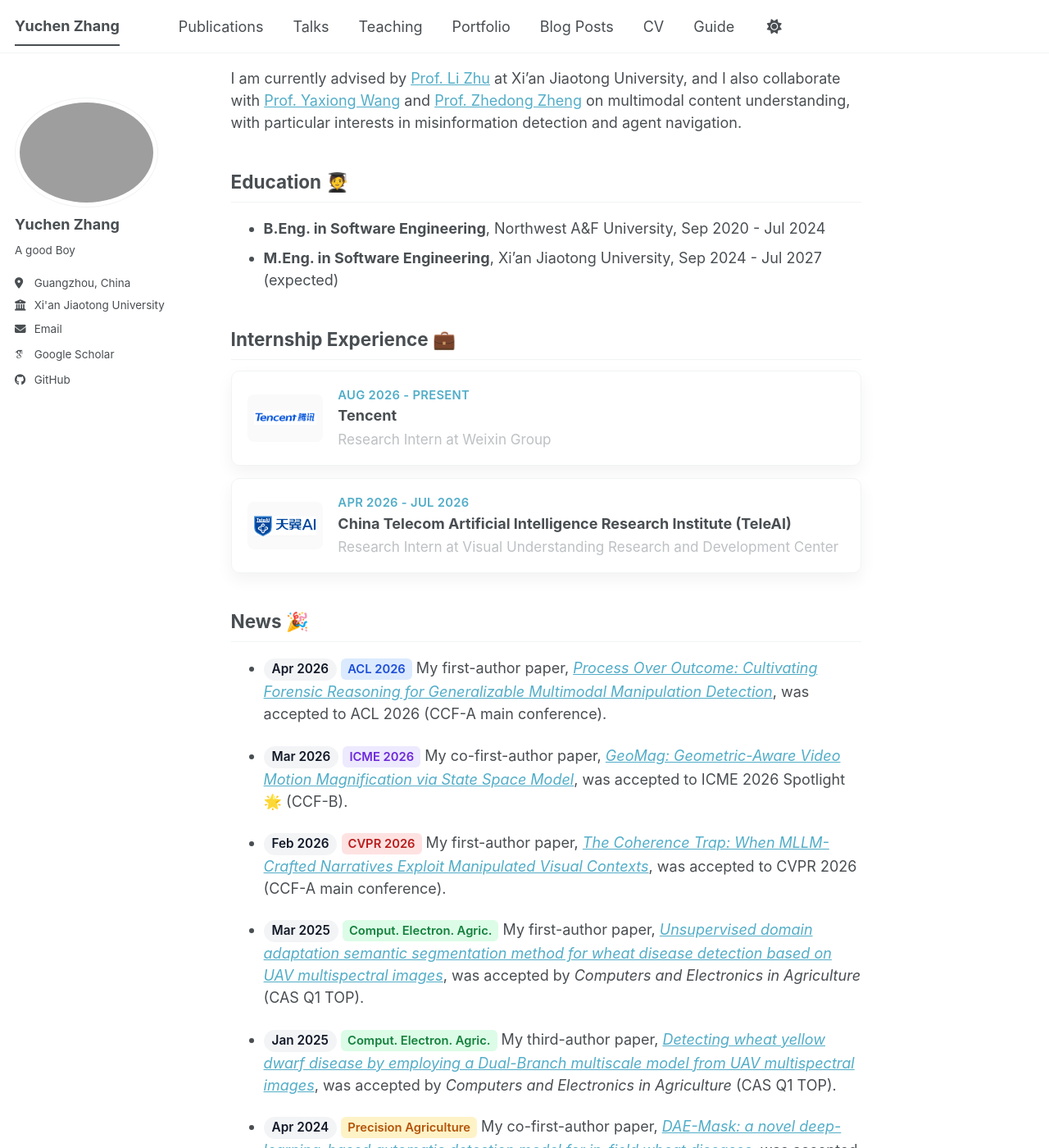
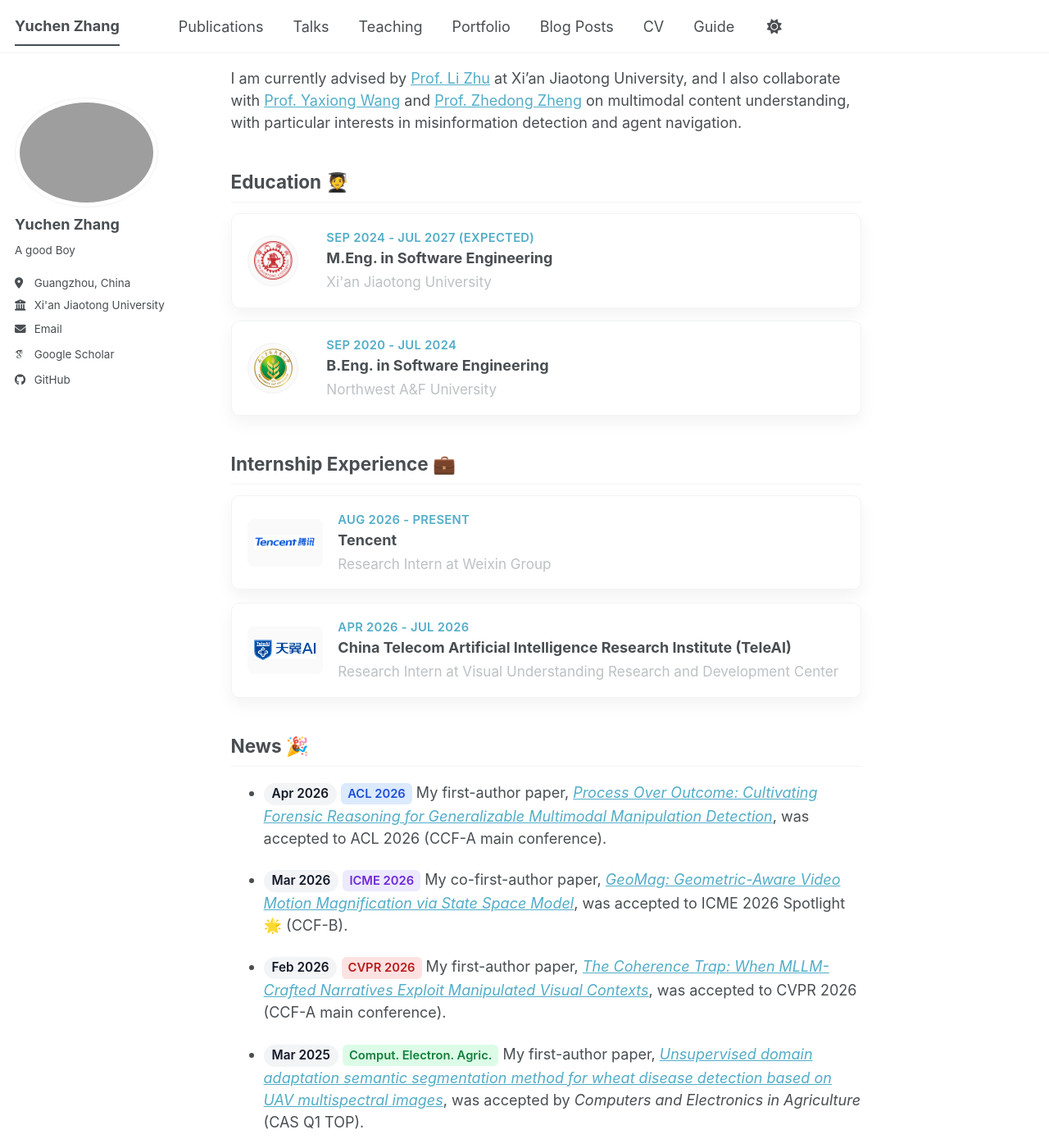
Before and after one commit to YcZhangSing/YcZhangSing.github.io, a Jekyll site: the page built from _pages/about.md, in a window 1280 px wide and 1400 px high, scrolled down 243 px. Shown: the whole window at 82% size. Built offline with Jekyll 4.4.1, drawn with Linux system fonts in a browser that asks for light colours; some web fonts are replaced; a script bundle is joined from its source files by our own code; library files that are not in the unit come from our copies; some of the changed text lies outside the part shown.

Commit message:
Polish homepage profile sections

```diff
--- a/_pages/about.md
+++ b/_pages/about.md
@@ -16,8 +16,28 @@
 
 ## Education 🧑‍🎓
 
-- **B.Eng. in Software Engineering**, Northwest A&F University, Sep 2020 - Jul 2024
-- **M.Eng. in Software Engineering**, Xi'an Jiaotong University, Sep 2024 - Jul 2027 (expected)
+<section class="education-timeline" aria-label="Education">
+  <article class="education-card">
+    <div class="education-card__logo">
+      <img src="{{ '/images/xjtu.png' | relative_url }}" alt="Xi'an Jiaotong University logo" loading="lazy">
+    </div>
+    <div class="education-card__body">
+      <div class="education-card__meta">Sep 2024 - Jul 2027 (expected)</div>
+      <h3>M.Eng. in Software Engineering</h3>
+      <p>Xi'an Jiaotong University</p>
+    </div>
+  </article>
+  <article class="education-card">
+    <div class="education-card__logo">
+      <img src="{{ '/images/nwafu.png' | relative_url }}" alt="Northwest A&F University logo" loading="lazy">
+    </div>
+    <div class="education-card__body">
+      <div class="education-card__meta">Sep 2020 - Jul 2024</div>
+      <h3>B.Eng. in Software Engineering</h3>
+      <p>Northwest A&amp;F University</p>
+    </div>
+  </article>
+</section>
 
 
 ## Internship Experience 💼
@@ -80,16 +100,31 @@
 
 ## Research Interests 🧐
 
-- Multimodal Content Understanding
-- Intelligent Agriculture
-- Computer Vision
+<section class="research-interest-grid" aria-label="Research interests">
+  <article class="research-interest-card">
+    <h3>Multimodal Content Understanding</h3>
+    <p>Misinformation detection, multimodal reasoning, and trustworthy content analysis.</p>
+  </article>
+  <article class="research-interest-card">
+    <h3>Intelligent Agriculture</h3>
+    <p>AI-driven perception and analysis for agricultural monitoring and disease detection.</p>
+  </article>
+  <article class="research-interest-card">
+    <h3>Computer Vision</h3>
+    <p>Visual representation learning, forgery detection, and robust scene understanding.</p>
+  </article>
+</section>
 
 
 ## Academic Service 📝
 
-**Reviewer**
-
-ACM SIGIR · IJCNN
+<section class="academic-service-panel" aria-label="Academic service">
+  <div class="academic-service-panel__label">Reviewer</div>
+  <div class="academic-service-panel__venues">
+    <span>ACM SIGIR</span>
+    <span>IJCNN</span>
+  </div>
+</section>
 
 
 
--- a/_sass/layout/_about-gallery.scss
+++ b/_sass/layout/_about-gallery.scss
@@ -1,3 +1,60 @@
+.education-timeline {
+  display: grid;
+  gap: 0.85rem;
+  margin: 0.7rem 0 2rem;
+}
+
+.education-card {
+  display: grid;
+  grid-template-columns: 78px minmax(0, 1fr);
+  align-items: center;
+  gap: 1rem;
+  padding: 1rem 1.1rem;
+  border: 1px solid var(--global-border-color);
+  border-radius: 10px;
+  background: var(--global-bg-color);
+  box-shadow: 0 8px 20px rgba(15, 23, 42, 0.05);
+}
+
+.education-card__logo {
+  display: flex;
+  align-items: center;
+  justify-content: center;
+  width: 62px;
+  height: 62px;
+  padding: 0.35rem;
+  border: 1px solid var(--global-border-color);
+  border-radius: 50%;
+  background: var(--global-code-background-color);
+}
+
+.education-card__logo img {
+  display: block;
+  width: 100%;
+  height: 100%;
+  object-fit: contain;
+}
+
+.education-card__body h3 {
+  margin: 0.12rem 0 0.2rem;
+  font-size: 1rem;
+  line-height: 1.35;
+}
+
+.education-card__body p {
+  margin: 0;
+  color: var(--global-text-color-light);
+  font-size: 0.95rem;
+}
+
+.education-card__meta {
+  color: var(--global-link-color);
+  font-size: 0.82rem;
+  font-weight: 600;
+  letter-spacing: 0.02em;
+  text-transform: uppercase;
+}
+
 .internship-timeline {
   display: grid;
   gap: 0.85rem;
@@ -53,7 +110,87 @@
   text-transform: uppercase;
 }
 
+.research-interest-grid {
+  display: grid;
+  grid-template-columns: repeat(3, minmax(0, 1fr));
+  gap: 0.85rem;
+  margin: 0.7rem 0 2rem;
+}
+
+.research-interest-card {
+  min-height: 132px;
+  padding: 1rem 1.05rem;
+  border: 1px solid var(--global-border-color);
+  border-radius: 10px;
+  background: var(--global-bg-color);
+  box-shadow: 0 8px 20px rgba(15, 23, 42, 0.05);
+}
+
+.research-interest-card h3 {
+  margin: 0 0 0.45rem;
+  font-size: 0.98rem;
+  line-height: 1.35;
+}
+
+.research-interest-card p {
+  margin: 0;
+  color: var(--global-text-color-light);
+  font-size: 0.9rem;
+  line-height: 1.55;
+}
+
+.academic-service-panel {
+  display: flex;
+  align-items: center;
+  gap: 1rem;
+  margin: 0.7rem 0 2rem;
+  padding: 1rem 1.1rem;
+  border: 1px solid var(--global-border-color);
+  border-radius: 10px;
+  background: var(--global-bg-color);
+  box-shadow: 0 8px 20px rgba(15, 23, 42, 0.05);
+}
+
+.academic-service-panel__label {
+  flex: 0 0 auto;
+  color: var(--global-link-color);
+  font-size: 0.82rem;
+  font-weight: 700;
+  letter-spacing: 0.02em;
+  text-transform: uppercase;
+}
+
+.academic-service-panel__venues {
+  display: flex;
+  flex-wrap: wrap;
+  gap: 0.5rem;
+}
+
+.academic-service-panel__venues span {
+  display: inline-flex;
+  align-items: center;
+  min-height: 30px;
+  padding: 0.25rem 0.7rem;
+  border: 1px solid var(--global-border-color);
+  border-radius: 999px;
+  color: var(--global-text-color);
+  background: var(--global-code-background-color);
+  font-size: 0.9rem;
+  font-weight: 600;
+}
+
 @media (max-width: 520px) {
+  .education-card {
+    grid-template-columns: 64px minmax(0, 1fr);
+    gap: 0.8rem;
+    padding: 0.9rem;
+  }
+
+  .education-card__logo {
+    width: 54px;
+    height: 54px;
+  }
+
   .internship-card {
     grid-template-columns: 76px minmax(0, 1fr);
     gap: 0.8rem;
@@ -62,6 +199,18 @@
 
   .internship-card__logo {
     min-height: 52px;
+  }
+
+  .academic-service-panel {
+    align-items: flex-start;
+    flex-direction: column;
+    gap: 0.65rem;
+  }
+}
+
+@media (max-width: 860px) {
+  .research-interest-grid {
+    grid-template-columns: 1fr;
   }
 }
 
```
Also changed, not shown: images/nwafu.png (added), images/xjtu.png (added).
